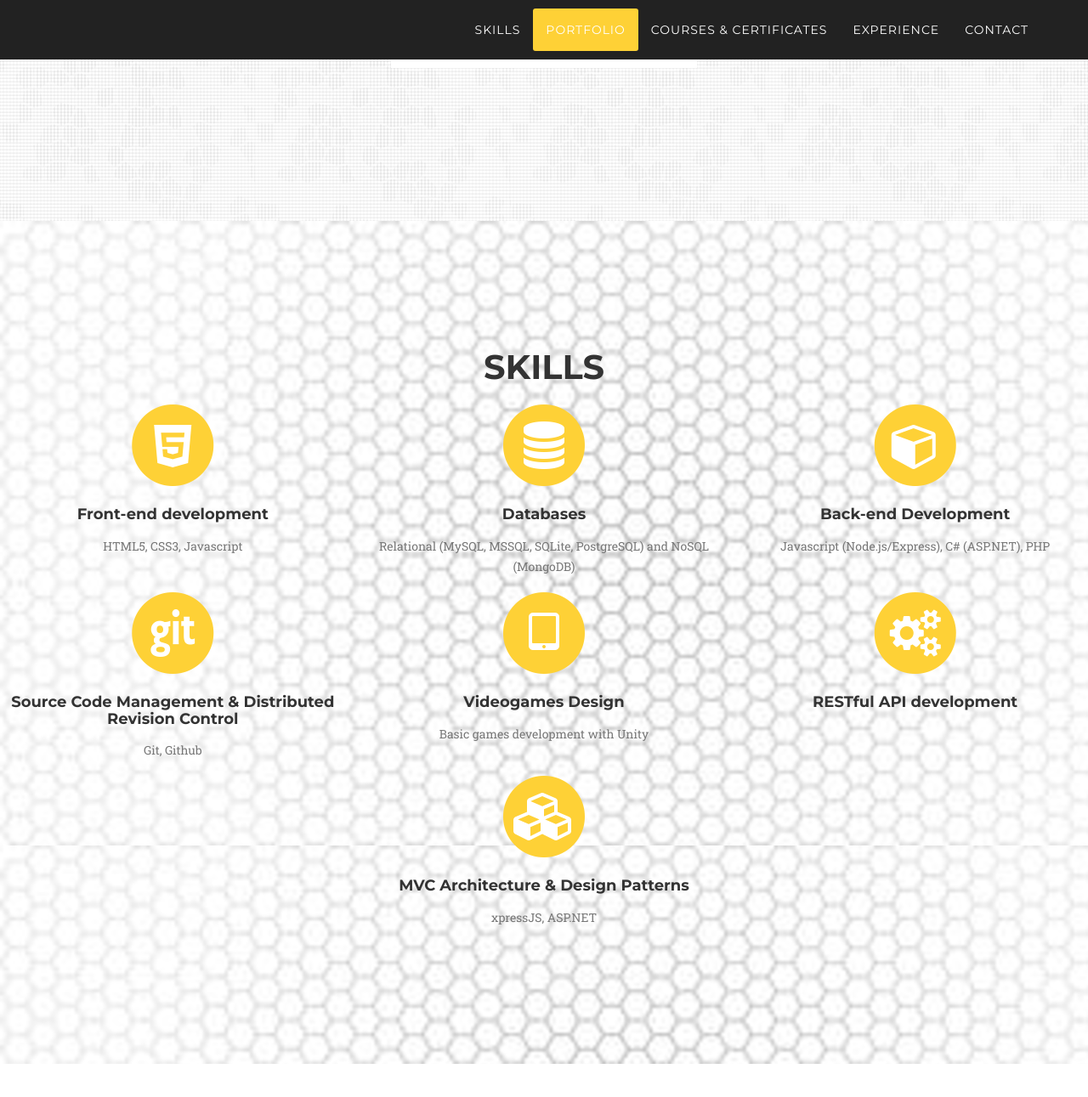
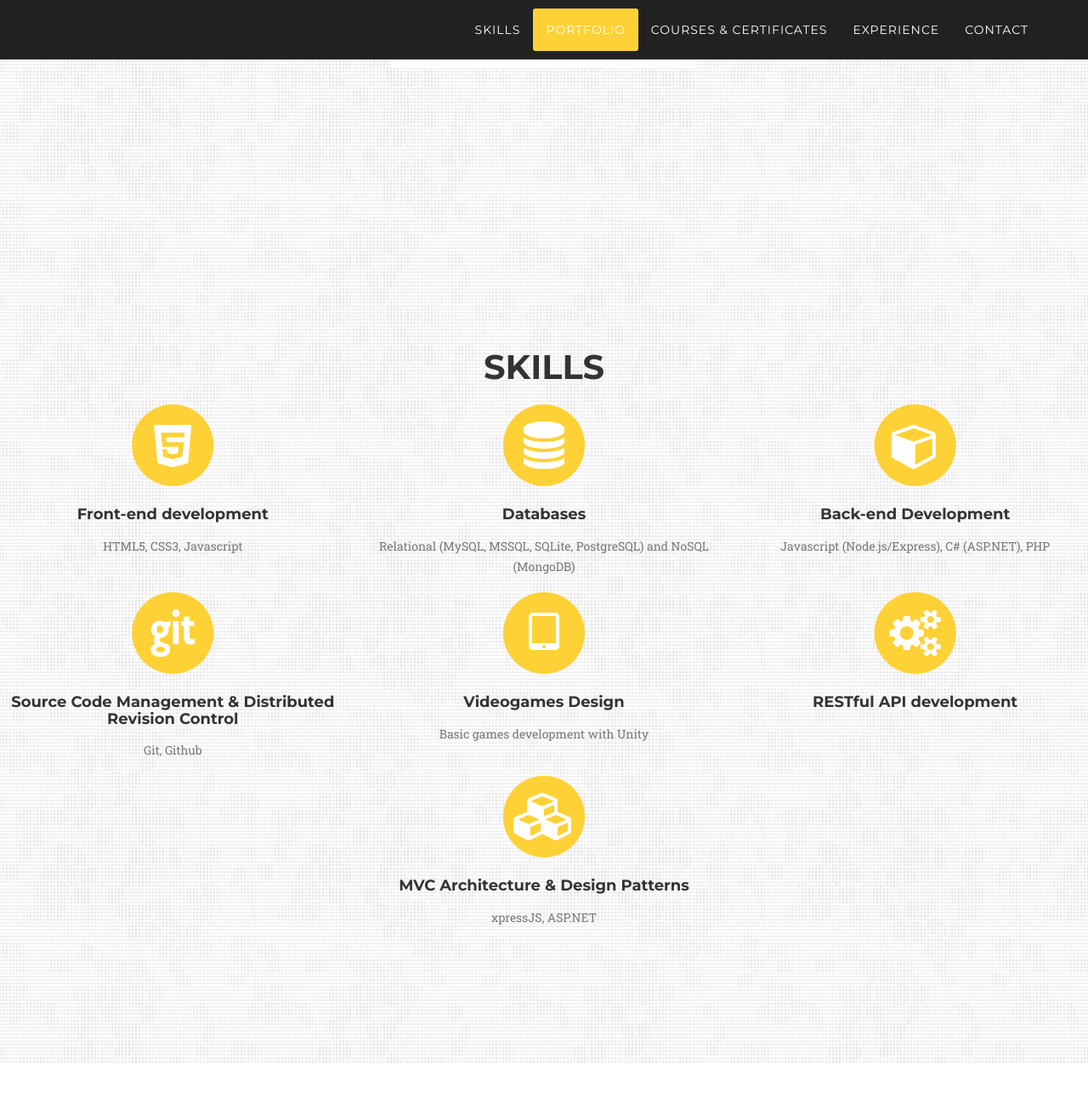
Before and after one commit to agmerino03/agmerino03.github.io, a Jekyll site: the page built from index.html, in a window 1280 px wide and 1400 px high, scrolled down 3150 px. Shown: the top 1291 px of the window at 85% size. Built offline with Jekyll 4.4.1, drawn with Linux system fonts in a browser that asks for light colours; some web fonts are replaced.

Commit message:
Changed to default style

```diff
--- a/_includes/courses_certificates.html
+++ b/_includes/courses_certificates.html
@@ -1,5 +1,5 @@
 <!-- Services Section -->
-<section id="courses_certificates" class="mybg-png">
+<section id="courses_certificates" class="bg-png">
     <div class="row">
         <div class="col-lg-12 text-center">
             <h2 class="section-heading">Skills</h2>
--- a/_layouts/style.css
+++ b/_layouts/style.css
@@ -8,7 +8,3 @@
 .bg-png {
 	background: #fff url(../img/light_mosaic.png) repeat 0 0;
 }
-
-.mybg-png {
-	background: #fff url(../img/panal_mosaic.png) repeat 0 0;
-}
```
Also changed, not shown: img/panal_mosaic.png (deleted).
